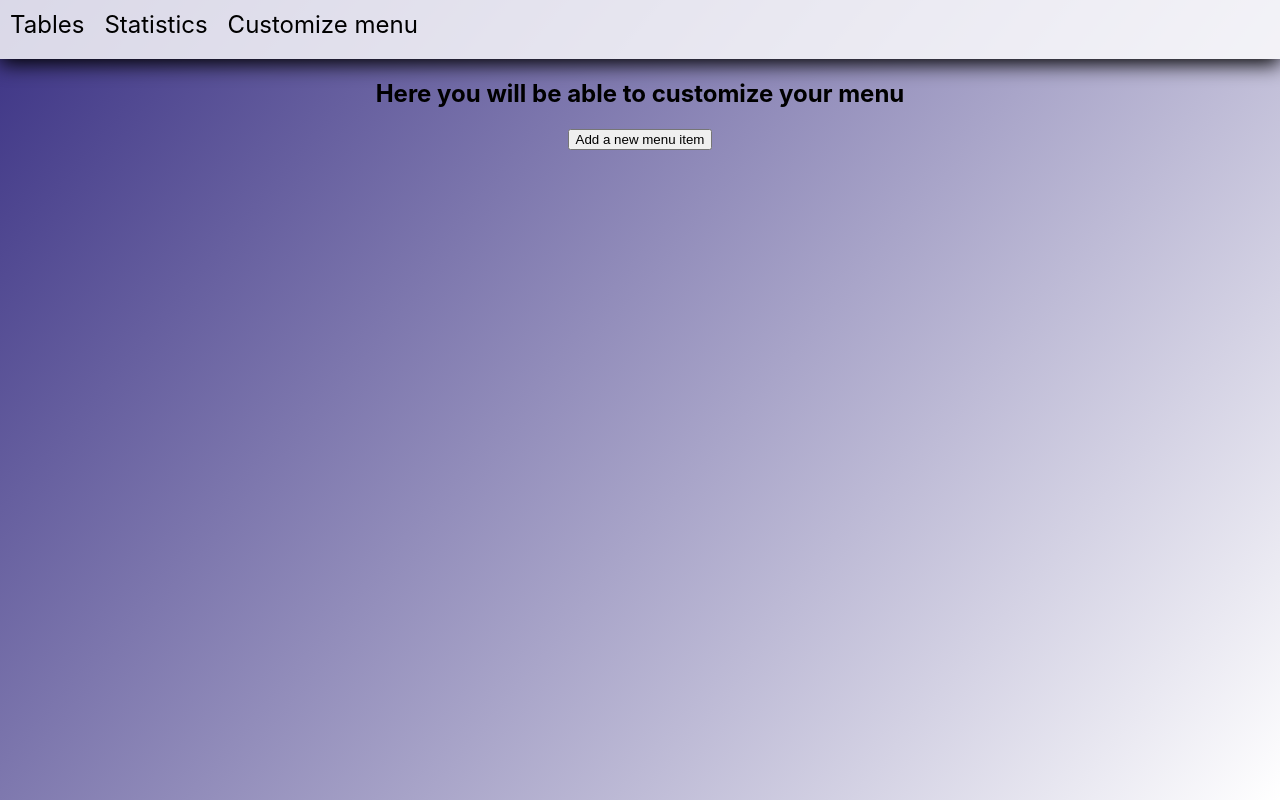
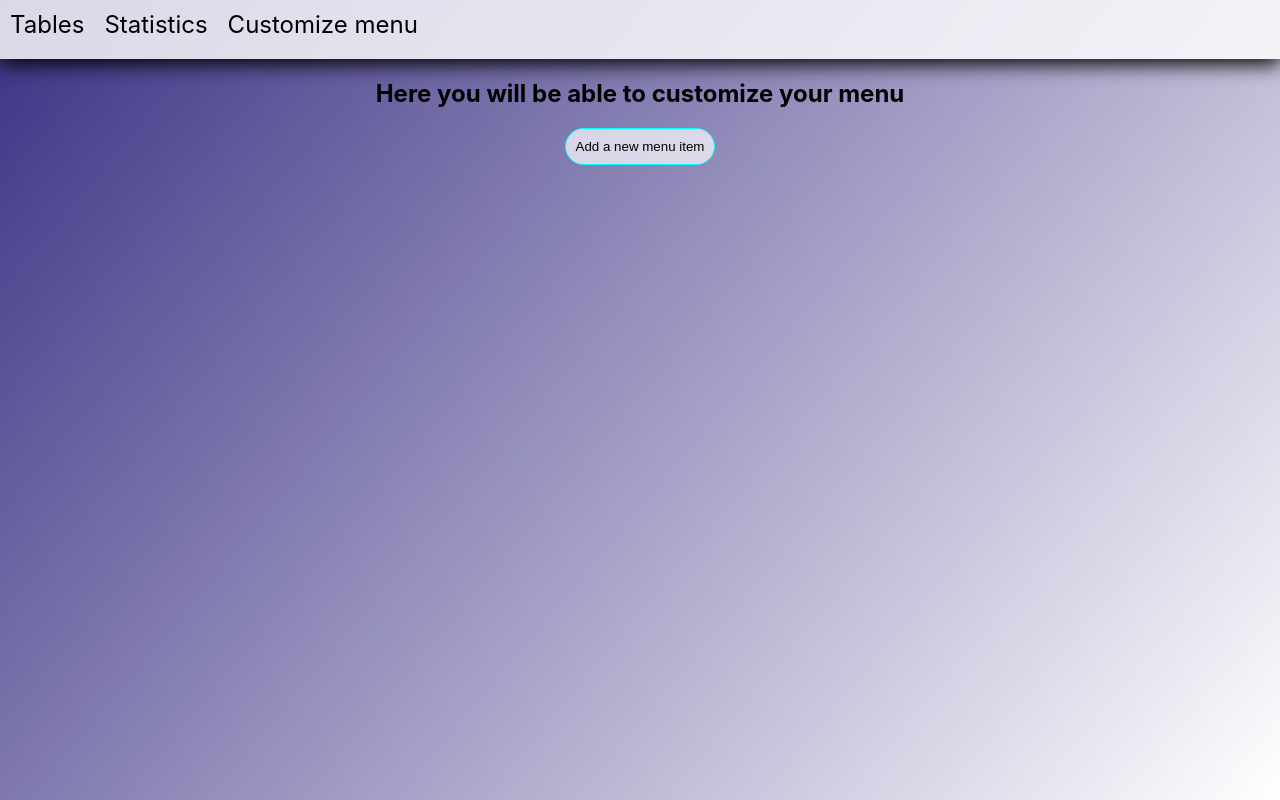
Before and after one commit to catsmonster/Restaurant-app, a React (Create React App) app: page / in a window 1280 px wide. Both pictures are taken after a click on the item "Customize menu". Built offline with nearby package versions, Linux system fonts and the light colour scheme.

Commit message:
fixed some stlyes issues

```diff
--- a/src/components/CustomizeMenu/CustomizeMenu.js
+++ b/src/components/CustomizeMenu/CustomizeMenu.js
@@ -44,10 +44,10 @@ const CustomizeMenu = ({menuInput, setMenuInput, addNewItemtoMenu, setAddNewItem
                     updatedInput.category = e.target.value.toLowerCase();
                     setMenuInput(updatedInput);
                 }}/>
-                <button onClick={()=> updateMenu()}>Add dish</button>
+                <button className='addTable' onClick={()=> updateMenu()}>Add dish</button>
             </div> :
                 <div>
-                    <button onClick={() => setAddNewItemtoMenu(true)}>Add a new menu item</button>
+                    <button className='addTable' onClick={() => setAddNewItemtoMenu(true)}>Add a new menu item</button>
                 </div>
             }
         </div>
--- a/src/components/Orders/Orders.css
+++ b/src/components/Orders/Orders.css
@@ -4,8 +4,8 @@
 }
 
 span {
-    margin-left: 1%;
-    margin-right: 1%;
+    margin-left: 5px;
+    margin-right: 5px;
 }
 
 .containerOfContainer {
```
